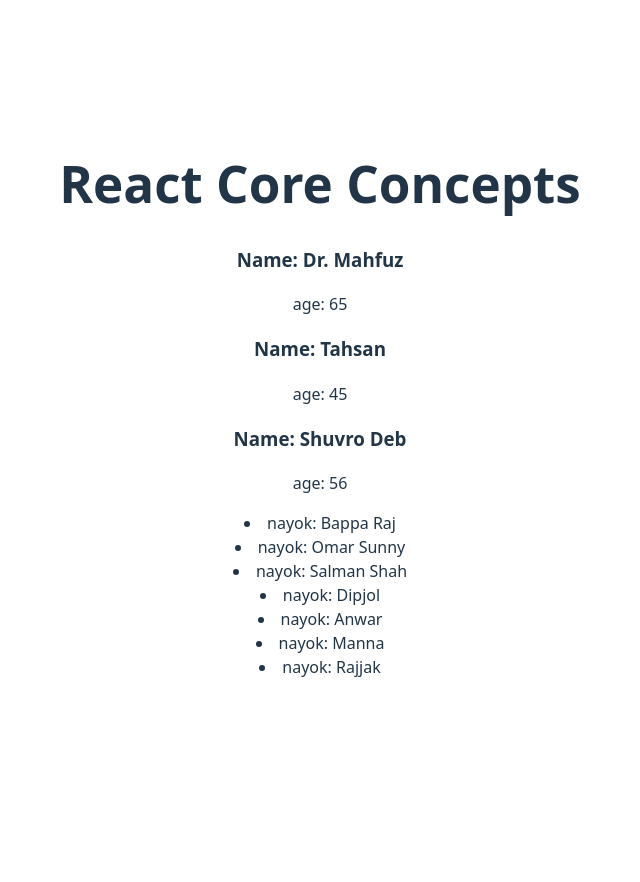
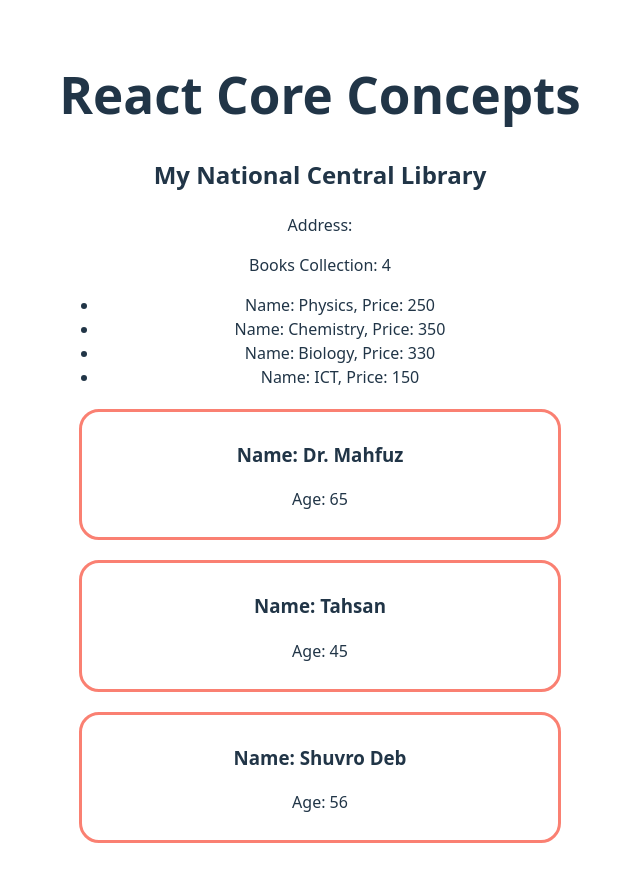
Before and after one commit to ashraful-fahim/explore-core-react, a React (Vite) app: page / in a window 1280 px wide. Shown: the top 882 px of the page, without its empty margins (320-960 px from the left). Before the commit the page ends 800 px from the top, so only its background shows below. Built offline with nearby package versions, Linux system fonts and the light colour scheme.

Commit message:
learned about component mapping and sending props efficiently

```diff
--- a/src/App.css
+++ b/src/App.css
@@ -41,7 +41,7 @@
   color: #888;
 }
 
-.student {
+.student, .singer {
   margin: 20px;
   padding: 10px;
   border-radius: 20px;
--- a/src/App.jsx
+++ b/src/App.jsx
@@ -4,6 +4,8 @@
 import Food from './food';
 import Actor from './Actor';
 import Singer from './Singer';
+import Library from './Library'
+
 
 function App() {
   const time = 50;
@@ -13,19 +15,28 @@
     { id: 1, name: 'Dr. Mahfuz', age: 65 },
     { id: 2, name: 'Tahsan', age: 45 },
     { id: 3, name: 'Shuvro Deb', age: 56 }
-  ]
+  ];
+
+  const books = [
+    { id: 1, name: 'Physics', price: 250},
+    { id: 2, name: 'Chemistry', price: 350},
+    { id: 3, name: 'Biology', price: 330},
+    { id: 4, name: 'ICT', price: 150}
+  ];
 
   return (
     <>
       <h1>React Core Concepts</h1>
 
+      <Library books={books}></Library>
+
       {
-        singers.map(singer => <Singer singer={singer}></Singer>)
+        singers.map(singer => <Singer key={singer.id} singer={singer}></Singer>)
       }
 
-      {
+      {/* {
         actors.map(actor => <Actor actor={actor}></Actor>)
-      }
+      } */}
 
       {/* <ToDo task="Learn React" isDone={true} time={time}></ToDo>
       <ToDo task="Assignment" isDone={false} time={time}></ToDo>
--- /dev/null
+++ b/src/Book.jsx
@@ -0,0 +1,3 @@
+export default function Book ({book}){
+    return <li>Name: {book.name}, Price: {book.price}</li>
+}
--- /dev/null
+++ b/src/Library.jsx
@@ -0,0 +1,16 @@
+import Book from './Book';
+
+export default function Library ({books}){
+    return(
+        <div>
+            <h2>My National Central Library</h2>
+            <p>Address: </p>
+            <p>Books Collection: {books.length}</p>
+            <ul>
+                {
+                    books.map(book => <Book key ={book.id} book ={book}></Book>)
+                }
+            </ul>
+        </div>
+    )
+}
--- a/src/Singer.jsx
+++ b/src/Singer.jsx
@@ -1,8 +1,9 @@
+import './App.css'
 export default function Singer ({singer}) {
     return (
-        <div>
+        <div className='singer'>
             <h3>Name: {singer.name}</h3>
-            <p>age: {singer.age}</p>
+            <p>Age: {singer.age}</p>
         </div>
     )
 }
```
Also changed, not shown: src/summary.jsx (added).
